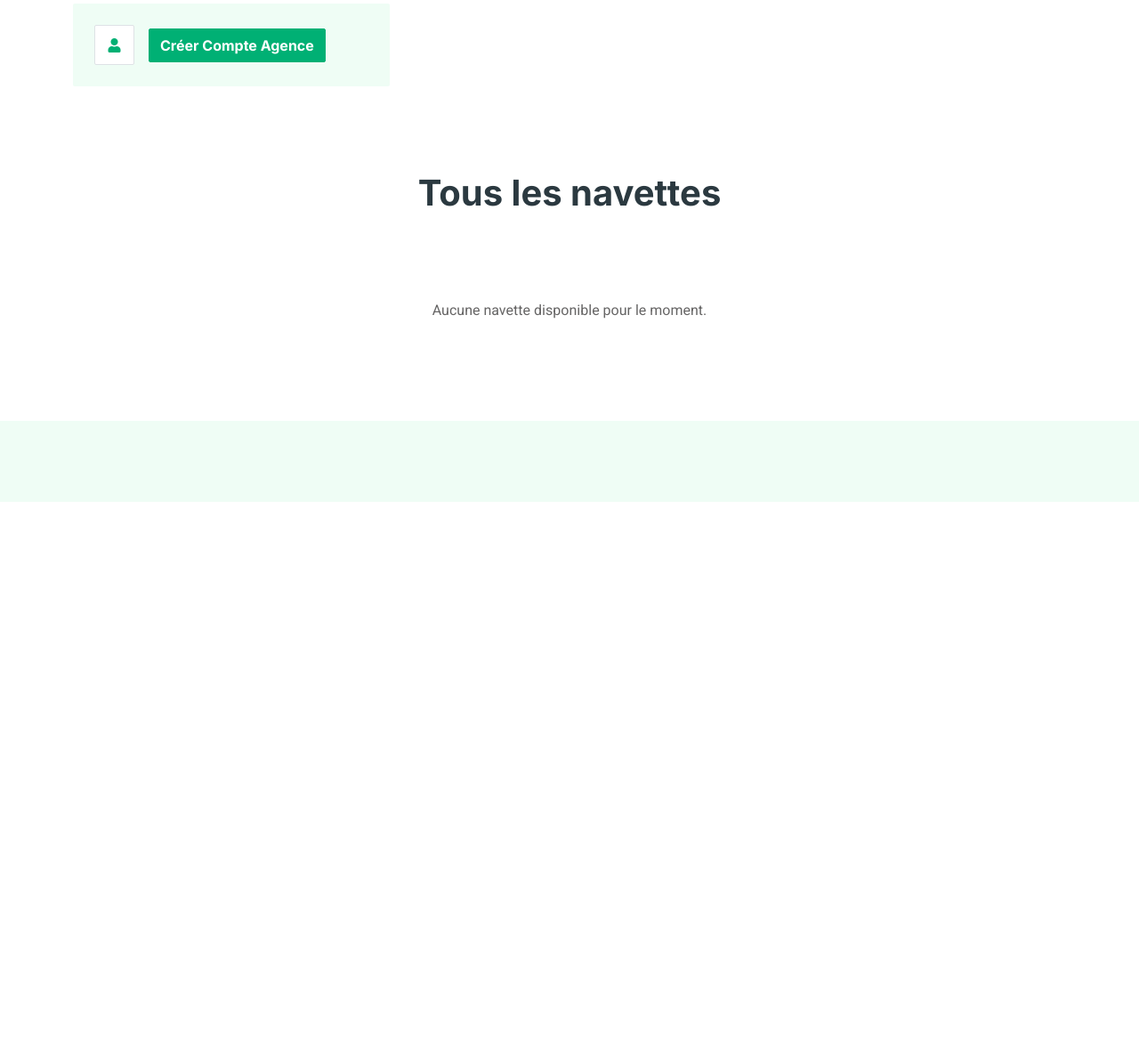
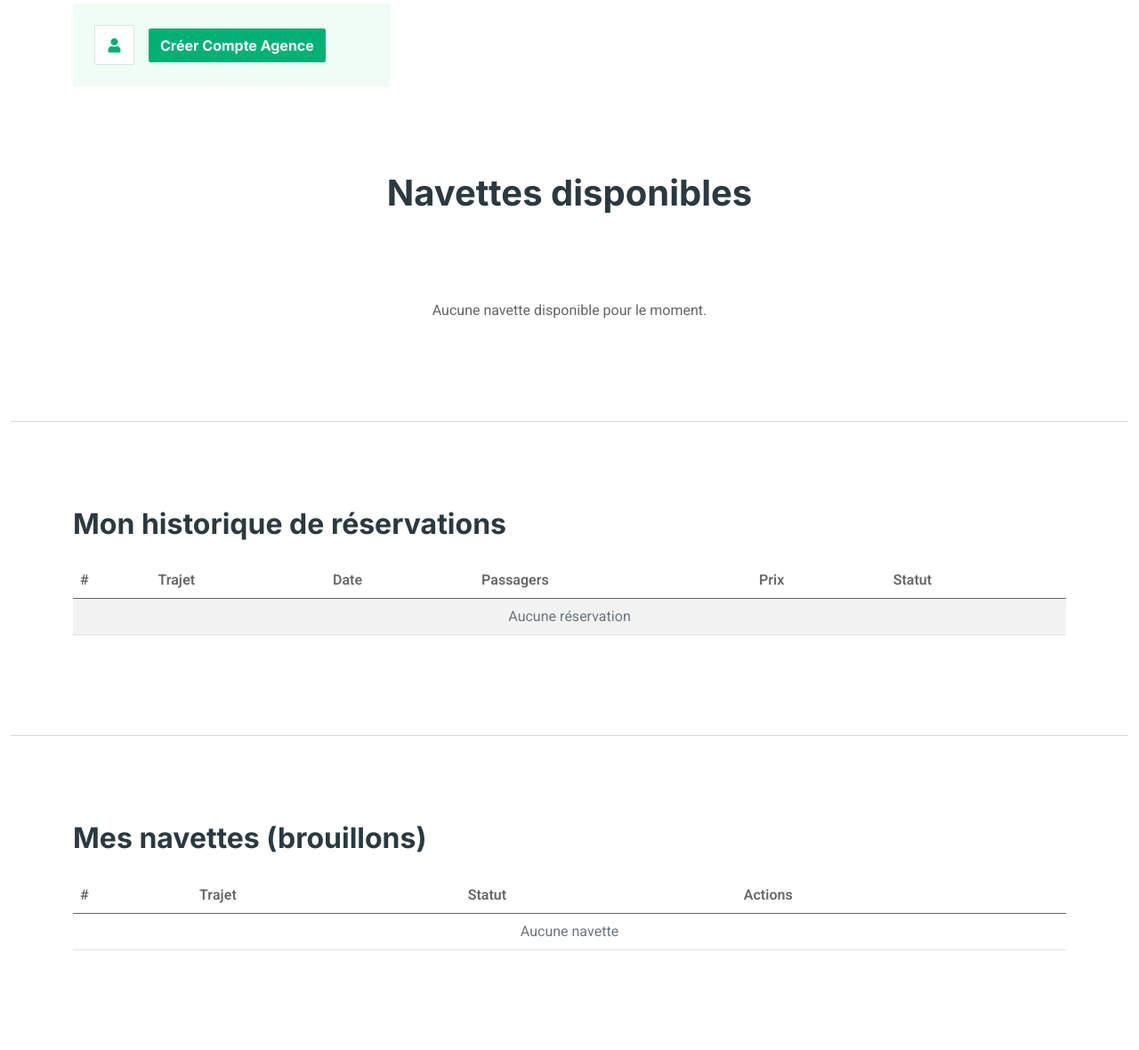
Before and after one commit to EyaTahri/Navette, a Laravel app: template navette/resources/views/job/profile.blade.php in a window 1280 px wide. Shown: the part 236-1416 px from the top of the page at 89% size. Before the commit the page ends 800 px from the top, so only its background shows below. Run offline with Laravel 10, Linux system fonts and the light colour scheme; the template is opened without the code that fills it, so the values that code supplies are empty; a user stored in the database is signed in; data comes from the database, SQL or seed files in the repository; some libraries are stand-ins or nearby versions.

Commit message:
Refactor user profile to show reservations and user's navettes
Co-authored-by: ayatahri91 <ayatahri91@gmail.com>

```diff
--- a/navette/resources/views/job/profile.blade.php
+++ b/navette/resources/views/job/profile.blade.php
@@ -157,7 +157,7 @@
 
 <div class="container-xxl py-5">
     <div class="container">
-        <h1 class="text-center mb-5 wow fadeInUp" data-wow-delay="0.1s">Tous les navettes</h1>
+        <h1 class="text-center mb-5 wow fadeInUp" data-wow-delay="0.1s">Navettes disponibles</h1>
         <div class="tab-class text-center wow fadeInUp" data-wow-delay="0.3s">
             <div class="tab-content">
                 <div class="container-xxl py-5">
@@ -208,18 +208,7 @@
             </div>
             <div class="col-sm-12 col-md-4 d-flex flex-column align-items-start align-items-md-end justify-content-center">
                 <div class="d-flex mb-3">
-                    <form action="{{ route('navettes.accept', $navette->id) }}" method="POST" class="me-2">
-                        @csrf
-                        @if($navette->accepted  !== 1)
-                        <button type="submit" class="btn btn-success">Accepter</button>
-                        @endif
-                    </form>
-                    <form action="{{ route('navettes.refuse', $navette->id) }}" method="POST">
-                        @csrf
-                        @if($navette->accepted  !== 0)
-                        <button type="submit" class="btn btn-danger">Rejeter</button>
-                        @endif
-                    </form>
+                    <a class="btn btn-primary" href="{{ route('reservation.create', $navette->id) }}">Réserver</a>
                 </div>
                 <small class="text-truncate">
                     <i class="far fa-calendar-alt text-primary me-2"></i>Date Line: 01 Jan, 2045
@@ -240,6 +229,97 @@
 </div>
 
 
+
+<hr class="my-5">
+
+<div class="container-xxl py-5">
+  <div class="container">
+    <h2 class="mb-4">Mon historique de réservations</h2>
+    <div class="table-responsive">
+      <table class="table table-striped align-middle">
+        <thead>
+          <tr>
+            <th>#</th>
+            <th>Trajet</th>
+            <th>Date</th>
+            <th>Passagers</th>
+            <th>Prix</th>
+            <th>Statut</th>
+          </tr>
+        </thead>
+        <tbody>
+          @forelse($reservations as $reservation)
+          <tr>
+            <td>{{ $reservation->id }}</td>
+            <td>{{ $reservation->navette->departure }} → {{ $reservation->navette->destination }}</td>
+            <td>{{ $reservation->created_at->format('d/m/Y H:i') }}</td>
+            <td>{{ $reservation->passenger_count }}</td>
+            <td>{{ number_format($reservation->total_price, 2) }} €</td>
+            <td>{{ ucfirst($reservation->status) }}</td>
+          </tr>
+          @empty
+          <tr>
+            <td colspan="6" class="text-center text-muted">Aucune réservation</td>
+          </tr>
+          @endforelse
+        </tbody>
+      </table>
+    </div>
+  </div>
+</div>
+
+<hr class="my-5">
+
+<div class="container-xxl py-5">
+  <div class="container">
+    <h2 class="mb-4">Mes navettes (brouillons)</h2>
+    <div class="table-responsive">
+      <table class="table table-hover align-middle">
+        <thead>
+          <tr>
+            <th>#</th>
+            <th>Trajet</th>
+            <th>Statut</th>
+            <th>Actions</th>
+          </tr>
+        </thead>
+        <tbody>
+          @forelse($myNavettes as $n)
+          <tr>
+            <td>{{ $n->id }}</td>
+            <td>{{ $n->departure }} → {{ $n->destination }}</td>
+            <td>
+              @if(is_null($n->accepted))
+                <span class="badge bg-warning text-dark">En attente</span>
+              @elseif($n->accepted)
+                <span class="badge bg-success">Acceptée</span>
+              @else
+                <span class="badge bg-danger">Refusée</span>
+              @endif
+            </td>
+            <td>
+              <div class="d-flex gap-2">
+                @if(is_null($n->accepted))
+                  <a href="{{ route('edit_navette', $n->id) }}" class="btn btn-sm btn-primary">Modifier</a>
+                  <form action="{{ route('delete_navette', $n->id) }}" method="POST" onsubmit="return confirm('Supprimer cette navette ?')">
+                    @csrf
+                    @method('DELETE')
+                    <button class="btn btn-sm btn-danger">Supprimer</button>
+                  </form>
+                @else
+                  <small class="text-muted">Modification/suppression indisponible</small>
+                @endif
+              </div>
+            </td>
+          </tr>
+          @empty
+          <tr><td colspan="4" class="text-center text-muted">Aucune navette</td></tr>
+          @endforelse
+        </tbody>
+      </table>
+    </div>
+  </div>
+</div>
 
 <!-- Contact Modal -->
 <div class="modal fade" id="contactModal" tabindex="-1" aria-labelledby="contactModalLabel" aria-hidden="true">
```
Also changed, not shown: navette/app/Http/Controllers/UserProfileController.php (+18 -4 lines).
